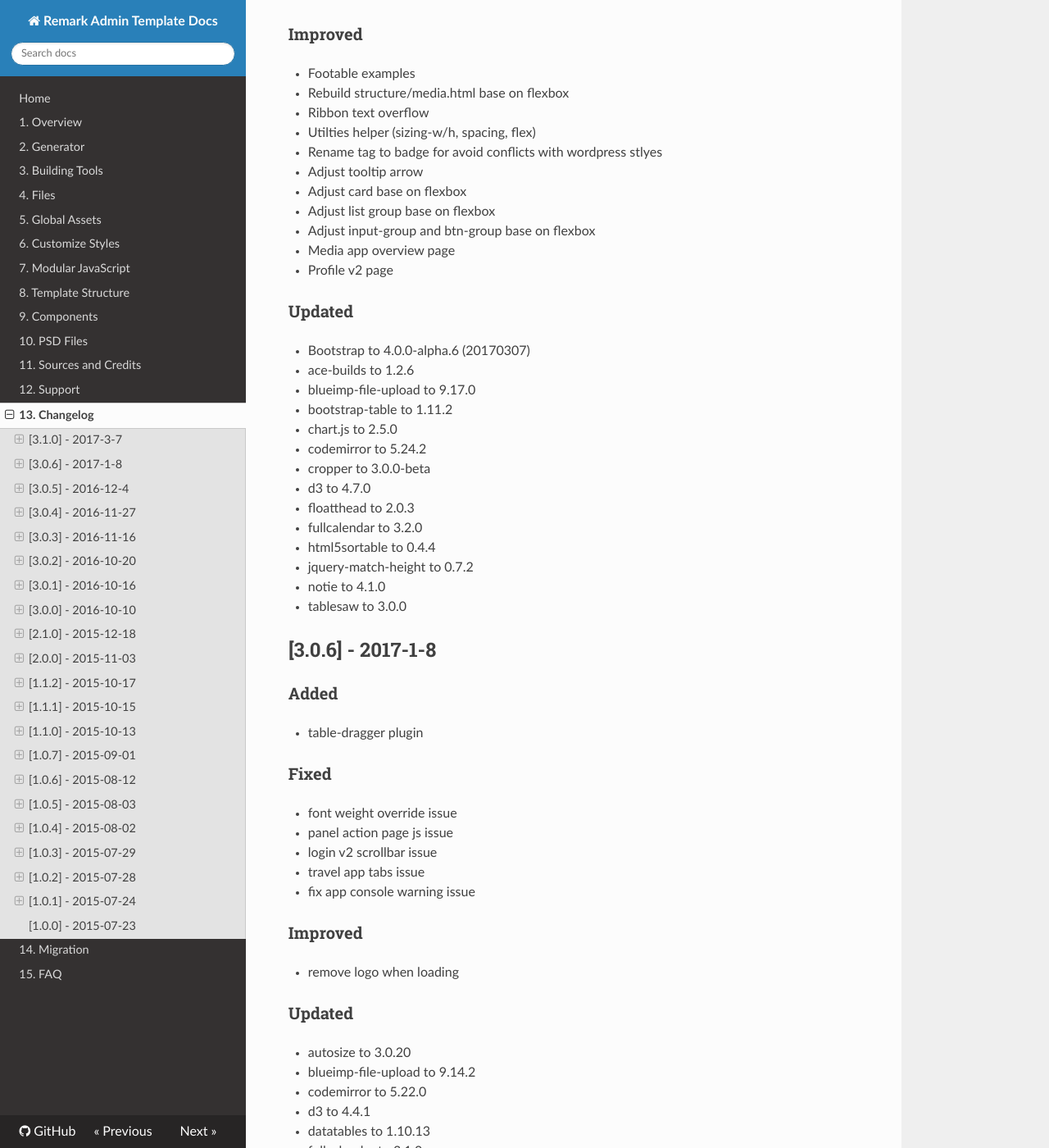
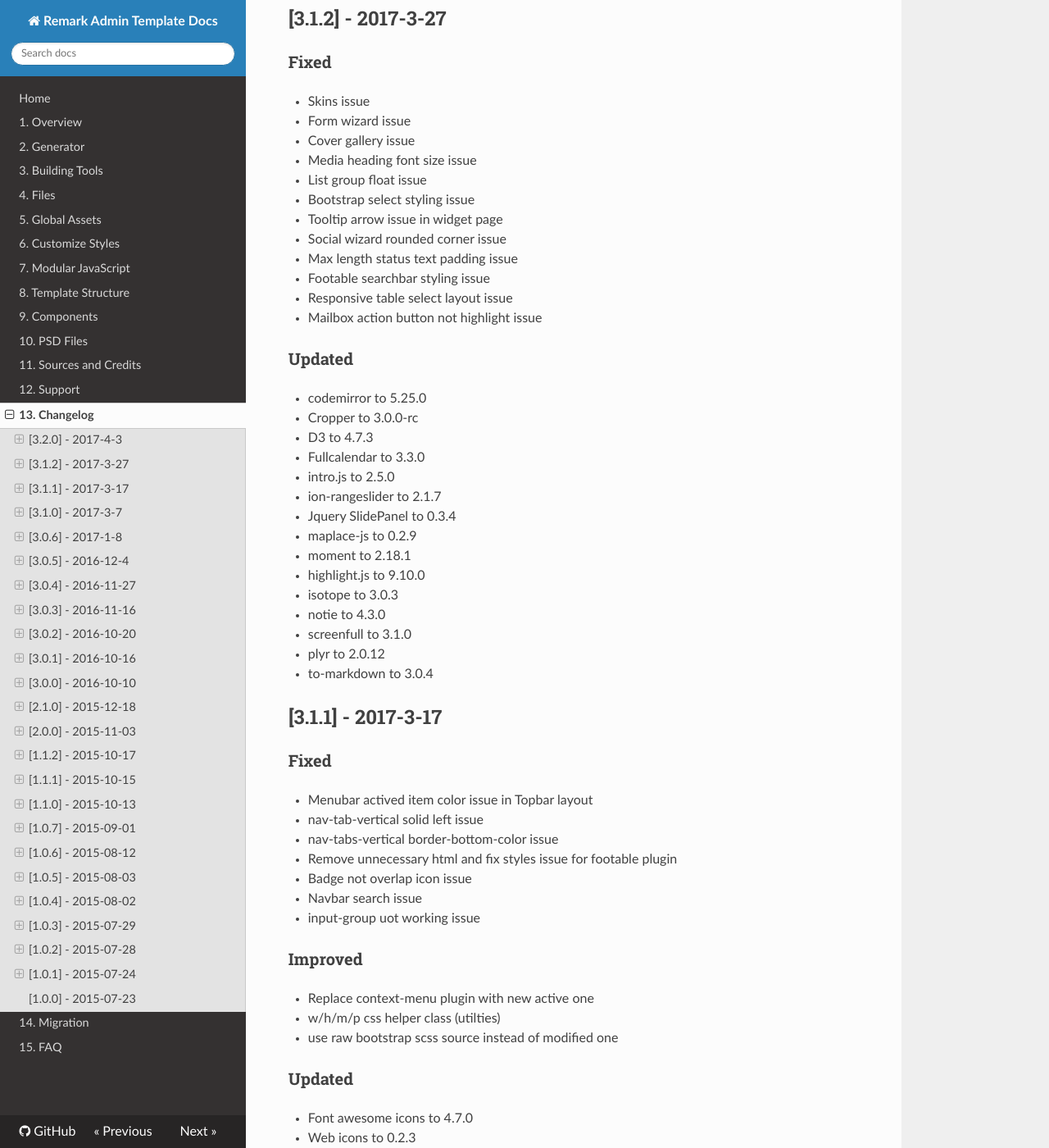
Before and after one commit to thecreation/remark-docs, an MkDocs documentation site: the page built from docs/changelog.md, in a window 1280 px wide and 1400 px high, scrolled down 766 px. Shown: the whole window at 82% size. Built offline with MkDocs 1.6.1, drawn with Linux system fonts in a browser that asks for light colours; nearby versions of some CDN libraries; old or Windows-style settings are respelled for this version of MkDocs; some of the changed text lies outside the part shown.

Commit message:
commit message

```diff
--- a/docs/changelog.md
+++ b/docs/changelog.md
@@ -1,6 +1,86 @@
 #11. Changelog
 
 If you enjoy Remark, please leave a nice review on [themeforest](https://themeforest.net/item/remark-responsive-bootstrap-4-admin-template/11989202).
+
+[3.2.0] - 2017-4-3
+--------------------
+### Fixed
+- Login, register page menubar js error issue
+- Document article list group nav item issue
+- Skins color issue
+- Cover gallery issue
+- Media heading font size issue
+- Form maxlength plugin margin issue
+- Menubar folded mode sub menu parent click issue
+- Safari web icons issue
+- Tour demo not working issue
+
+### Updated
+- blueimp-file-upload to 9.18.0
+- fullcalendar to 3.3.1
+- maplace-js to 0.2.10
+- Summernote to 0.8.3
+- Brand icons to 0.3.4
+- Web icons to 0.2.4
+
+[3.1.2] - 2017-3-27
+--------------------
+### Fixed
+- Skins issue
+- Form wizard issue
+- Cover gallery issue
+- Media heading font size issue
+- List group float issue
+- Bootstrap select styling issue
+- Tooltip arrow issue in widget page
+- Social wizard rounded corner issue
+- Max length status text padding issue
+- Footable searchbar styling issue
+- Responsive table select layout issue
+- Mailbox action button not highlight issue
+
+### Updated
+- codemirror to 5.25.0
+- Cropper to 3.0.0-rc
+- D3 to 4.7.3
+- Fullcalendar to 3.3.0
+- intro.js to 2.5.0
+- ion-rangeslider to 2.1.7
+- Jquery SlidePanel to 0.3.4
+- maplace-js to 0.2.9
+- moment to 2.18.1
+- highlight.js to 9.10.0
+- isotope to 3.0.3
+- notie to 4.3.0
+- screenfull to 3.1.0
+- plyr to 2.0.12
+- to-markdown to 3.0.4
+
+[3.1.1] - 2017-3-17
+--------------------
+### Fixed
+- Menubar actived item color issue in Topbar layout
+- nav-tab-vertical solid left issue
+- nav-tabs-vertical border-bottom-color issue
+- Remove unnecessary html and fix styles issue for footable plugin
+- Badge not overlap icon issue
+- Navbar search issue
+- input-group uot working issue
+
+### Improved
+- Replace context-menu plugin with new active one
+- w/h/m/p css helper class (utilties)
+- use raw bootstrap scss source instead of modified one
+
+### Updated
+- Font awesome icons to 4.7.0
+- Web icons to 0.2.3
+- 7-stroke icons to 1.2.0
+- Ionicons icons to 3.0.0
+- Material design iconic icons to 2.2.0
+- Open iconic icons to 1.1.1
+- Themify icons to 1.0.1
+- Weather icons to 1.3.2
 
 [3.1.0] - 2017-3-7
 --------------------
```
Also changed, not shown: docs/credits.md (+18 -17 lines), resources.json (+28 -18 lines).
